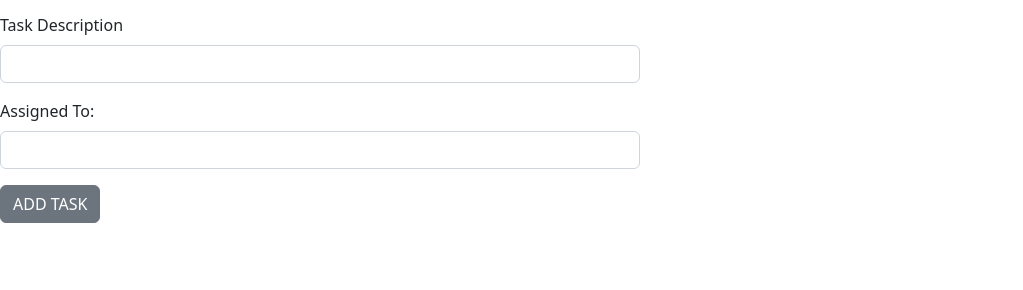
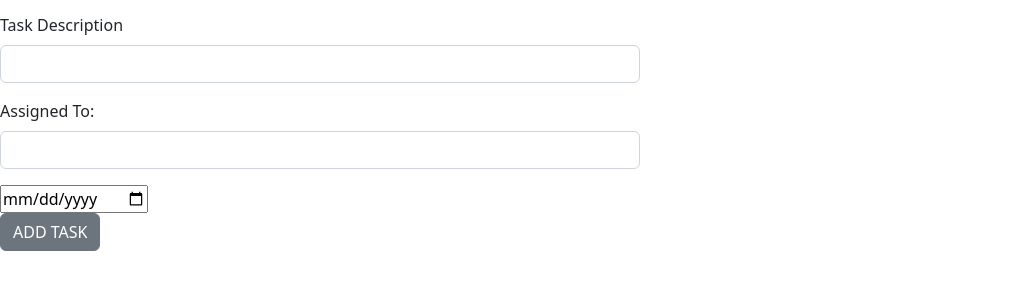
Before and after one commit to labose01/jwd-final-project, a plain HTML site: page index.html in a window 1280 px wide. Shown: the part 210-500 px from the top of the page, without its empty margins (0-1023 px from the left). Drawn offline with nearby package versions, Linux system fonts and the light colour scheme; files that its build step writes are made by us from their sources.

Commit message:
add date

```diff
--- a/index.html
+++ b/index.html
@@ -29,6 +29,9 @@
             <label class="form-label">Assigned To: </label>
             <input class="form-control">
         </div>
+        <div>
+            <input type="date" id="date" name="date">
+        </div>
 
         <button type="submit" class="btn btn-secondary">ADD TASK</button>
     </form>
```
